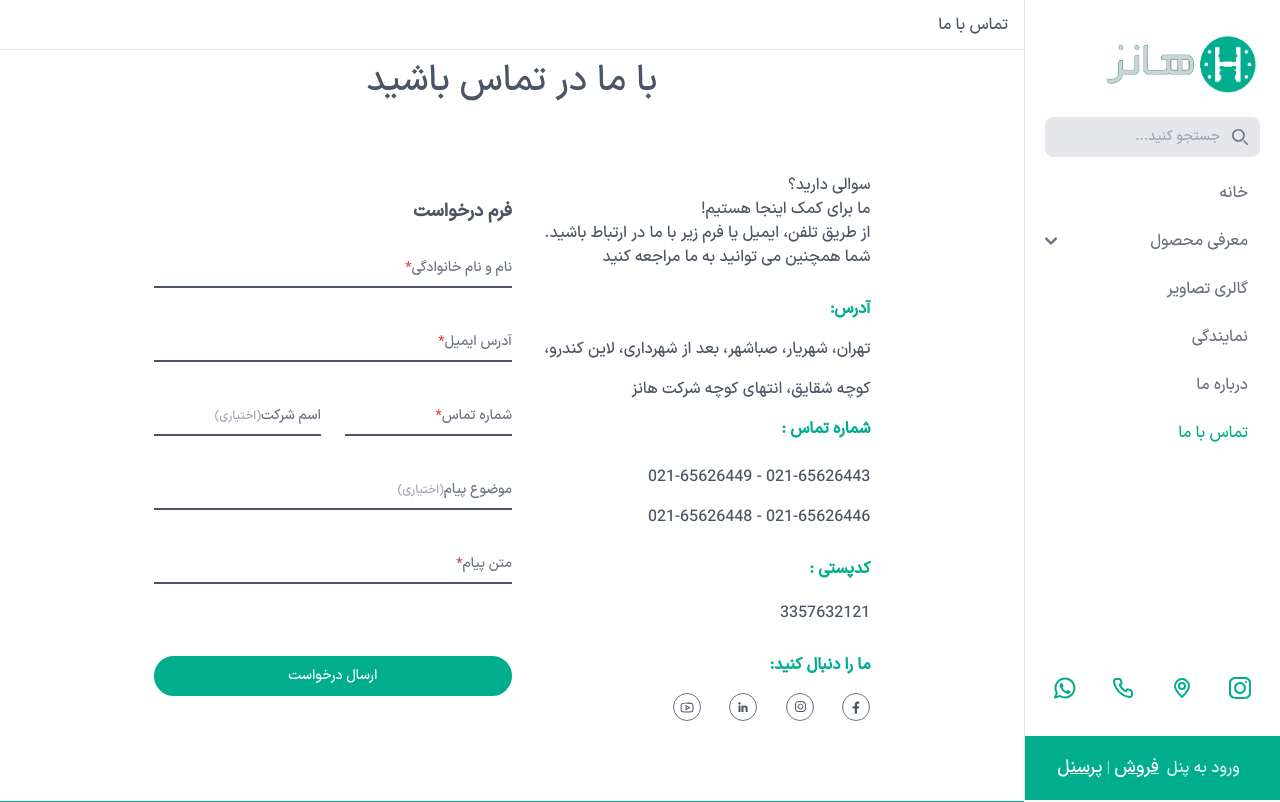
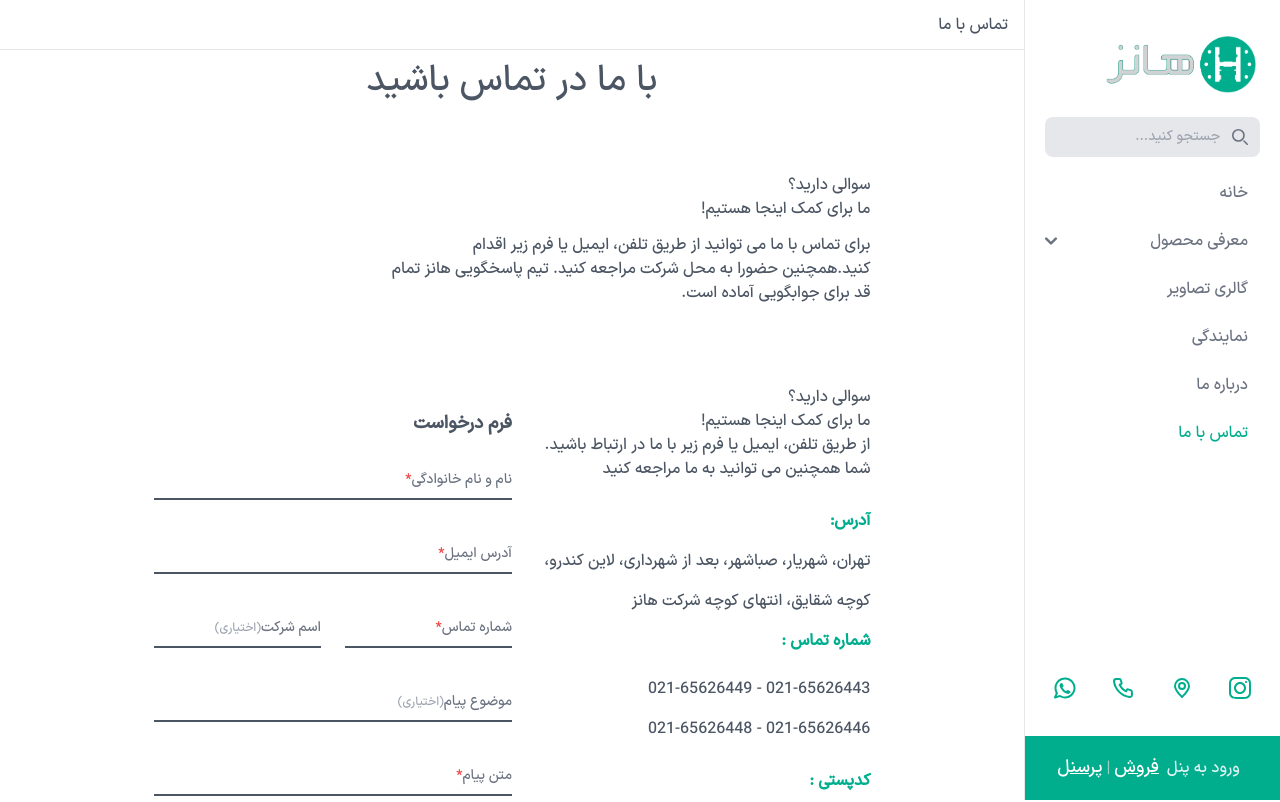
Before and after one commit to zahra-hsb/hanz-, a Next.js app: page /contactUs in a window 1280 px wide. Shown: the top 802 px of the page. Built offline with nearby package versions, Linux system fonts and the light colour scheme.

Commit message:
edit ContactUs page

```diff
--- a/src/pages/contactUs/index.js
+++ b/src/pages/contactUs/index.js
@@ -4,9 +4,19 @@ import InformationContact from "@/components/contactUsComponents/InformationCont
 
 export default function ContactUs() {
   return (
-    <main className="flex flex-col justify-start mt-[17%] sm:mt-[6%] w-[90%] m-auto sm:w-[80%] lg:w-[70%]">
+    <main className="flex flex-col justify-start mt-[30%] sm:mt-[6%] w-[90%] m-auto sm:w-[80%] lg:w-[70%]">
       <div className="text-center text-4xl mb-[8%] lg:mb-[10%]">
         <h2 className="text-gray-600">با ما در تماس باشید</h2>
+      </div>
+      <div className="text-gray-600 text-center sm:text-start pl-4 mb-3 sm:mb-20 mt-8 sm:mt-0 sm:w-[70%]">
+        <p className="text-gray-600 mb-3 ">
+          سوالی دارید؟
+          <br />
+          ما برای کمک اینجا هستیم!
+        </p>
+        <p>برای تماس با ما می توانید از طریق تلفن، ایمیل یا فرم زیر اقدام کنید.همچنین حضورا به محل شرکت مراجعه کنید.
+          تیم پاسخگویی هانز تمام قد برای جوابگویی آماده است.
+        </p>
       </div>
       <div className="sm:flex justify-between items-center flex-wrap">
 
@@ -18,9 +28,9 @@ export default function ContactUs() {
           <Form />
         </div>
       </div>
-      <div className="bg-red-300 my-10">
-          {/* <GoogleMapComponent /> */}
-        </div>
+      {/* <div className="bg-red-300 my-10">
+        <GoogleMapComponent />
+      </div> */}
     </main>
   );
 }
```
